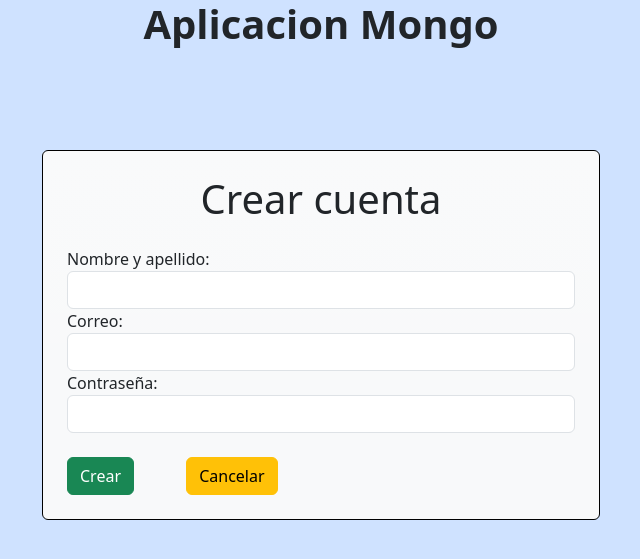
After one commit to Onixdrew/CRUD_BDmongo, a Python web app: template templates/crearCuenta.html in a window 1280 px wide. The commit adds this page. Shown: the top 559 px of the page, without its empty margins (319-959 px from the left). Run offline with Jinja, Linux system fonts and the light colour scheme; the template is opened without the code that fills it, so the values that code supplies are empty; some libraries are stand-ins or nearby versions.

Commit message:
'update'

```diff
--- /dev/null
+++ b/templates/crearCuenta.html
@@ -0,0 +1,53 @@
+{% extends 'index.html' %} {% block encabezado %} {%include 'encabezado.html'%}
+{% endblock %} {% block contenido %}
+
+<form
+  method="POST"
+  id="frmproducto"
+  action="/crearUsuario"
+  enctype="multipart/form-data"
+  class="w-50 mx-auto border border-black p-4 bg-light bg-gradient rounded"
+>
+  <h1 class="text-center mb-4">Crear cuenta</h1>
+
+  <div class="form-group">
+    <label for="codigo">Nombre y apellido:</label>
+    <input
+      type="text"
+      class="form-control"
+      name="nombre"
+      required
+    />
+  </div>
+  <div class="form-group">
+    <label for="nombre">Correo:</label>
+    <input
+      type="email"
+      class="form-control"
+      name="correo"
+      id="idCorreo"
+      required
+    />
+  </div>
+  <div class="form-group">
+    <label for="precio">Contraseña:</label>
+    <input
+      type="text"
+      class="form-control"
+      name="contraseña"
+      id="idPrecio"
+      required
+    />
+  </div>
+
+
+  <div class="mt-4 ">
+    <button type="submit"   class="btn btn-success me-5">
+      Crear
+    </button>
+    <a href='/'><button type="button" class="btn btn-warning">Cancelar</button></a>
+  </div>
+  <input type="hidden" name="inputHidden" id="idHidden">
+</form>
+
+{% endblock %}
--- a/templates/editarProducto.html
+++ b/templates/editarProducto.html
@@ -77,7 +77,7 @@
 
   <div class="">
     <button type="submit"   class="btn btn-primary">
-      Editar
+      Actualizar
     </button>
     <a href='/agregarProducto'><button type="button" class="btn btn-primary">Cancelar</button></a>
   </div>
--- a/templates/login.html
+++ b/templates/login.html
@@ -3,6 +3,7 @@
 
 {% endblock %} {% block contenido %}
 <h1 class="text-center text-danger">{{mensaje2}}</h1>
+<h1 class="text-center text-danger">{{mensajeUser}}</h1>
 <section class="gradient-custom">
   <div class="container py-5 h-100">
     <div class="row d-flex justify-content-center align-items-center h-100">
@@ -21,6 +22,7 @@
                   id="typeEmailX"
                   name="correo"
                   class="form-control form-control-lg"
+
                 />
                 <label class="form-label" for="typeEmailX">Correo</label>
               </div>
@@ -31,6 +33,7 @@
                   id="typePasswordX"
                   name="contraseña"
                   class="form-control form-control-lg"
+
                 />
                 <label class="form-label" for="typePasswordX">Contraseña</label>
               </div>
@@ -59,7 +62,7 @@
             <div>
               <p class="mb-0">
                 No tienes cuenta?
-                <a href="#!" class="text-white-50 fw-bold">Crear cuenta</a>
+                <a href="/mostrarFormLogin" class="text-white-50 fw-bold">Crear cuenta</a>
               </p>
             </div>
           </div>
```
Also changed, not shown: controlador/productocontroller.py (+48 -5 lines).
